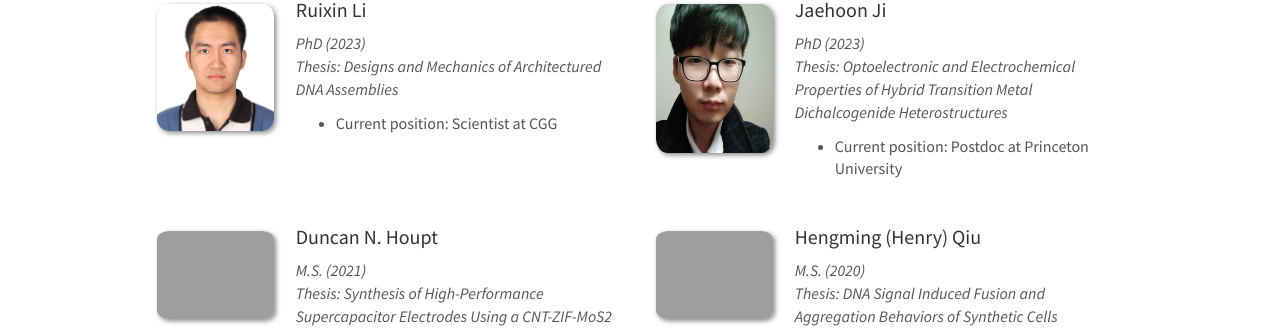
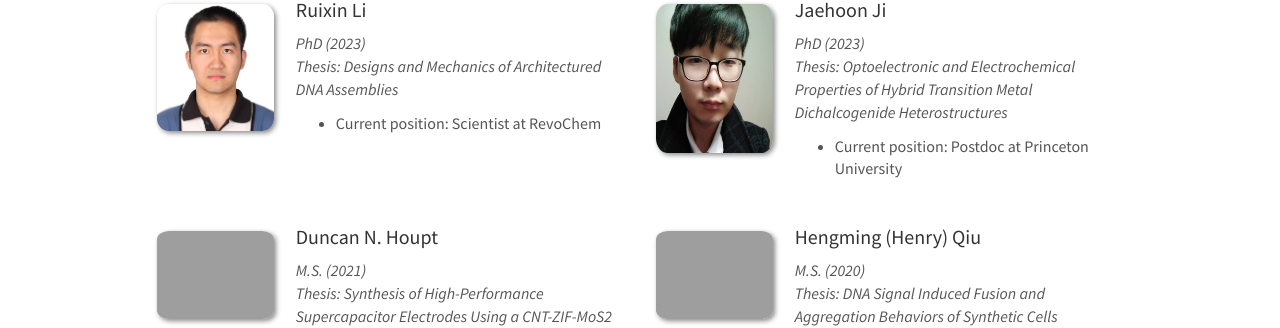
Before and after one commit to choidnalab/choidnalab.github.io, a Jekyll site: the page built from _pages/team.md, in a window 1280 px wide and 900 px high, scrolled down 1647 px. Shown: the part 147-475 px from the top of the window. Built offline with Jekyll 4.4.1, drawn with Linux system fonts in a browser that asks for light colours; nearby versions of some CDN libraries.

Commit message:
Update current position of alumni member

```diff
--- a/_data/alumni_members.yml
+++ b/_data/alumni_members.yml
@@ -54,7 +54,7 @@
   email:
   duration:
   number_educ: 1
-  education1: "Current position: Scientist at CGG"
+  education1: "Current position: Scientist at RevoChem"
   education2:
   education3:
   education4:
```
